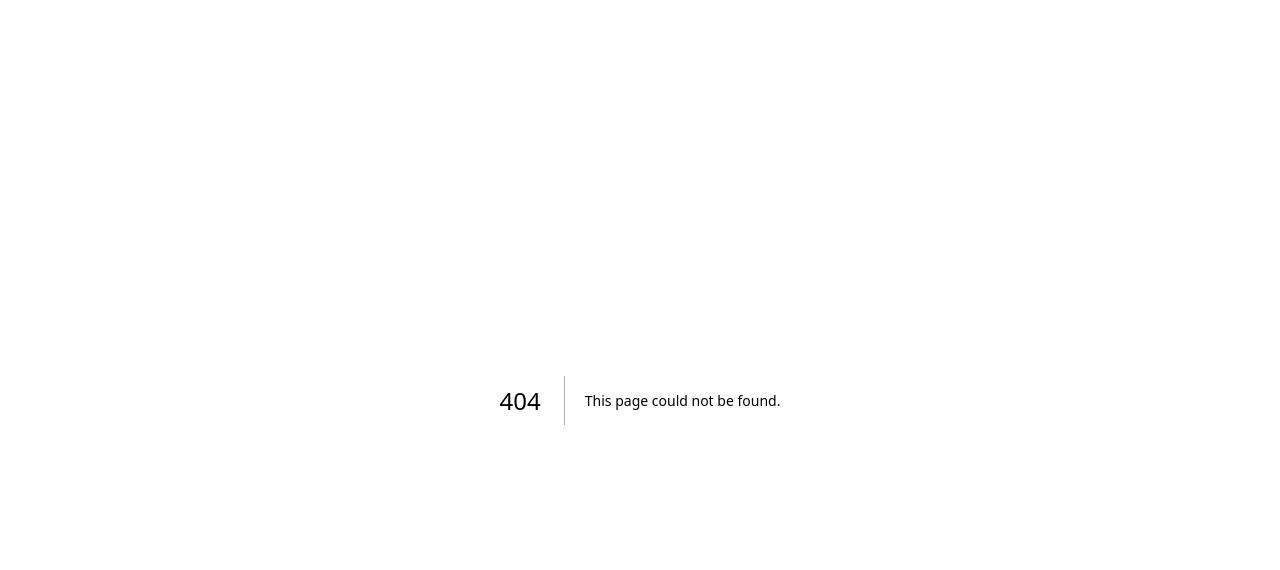
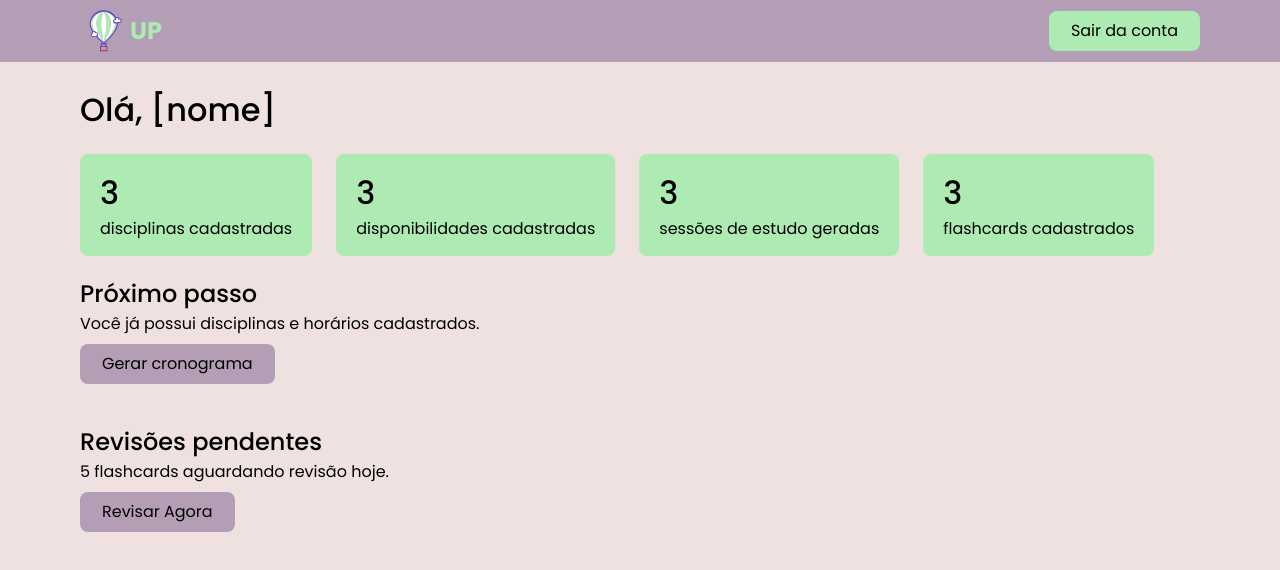
Before and after one commit to souza-luiza/UP, a Next.js app in the folder up-front/: page /perfil in a window 1280 px wide. Before the commit this address had no page. Shown: the top 570 px of the page. Built offline with nearby package versions, Linux system fonts and the light colour scheme.

Commit message:
Página de perfil (ou dashboard) do usuário
Estática por enquanto.

```diff
--- /dev/null
+++ b/up-front/src/app/perfil/page.tsx
@@ -0,0 +1,56 @@
+import Button from "../components/Button";
+import CardInfos from "../components/CardInfos";
+import Logo from "../components/Logo";
+
+export default function Perfil() {
+    return(
+        <div className="flex min-h-screen flex-col">
+            <header className="flex w-full bg-primary py-1.5 px-1 md:px-20 justify-between items-center">
+
+                <Logo primaryColor={false}/>
+
+                <nav className="flex gap-4 items-center">
+                    <Button variant="secondary">
+                    Sair da conta
+                    </Button>
+                </nav>
+
+            </header>
+
+            <main className="flex flex-col p-6 gap-5 md:px-20">
+                <h2 className="text-h2 text-black font-semibold">Olá, [nome]</h2>
+                <div className="flex items-stretch gap-6 flex-col md:flex-row self-stretch">
+                    <CardInfos variant="disciplinas"/>
+                    <CardInfos variant="disponibilidades"/>
+                    <CardInfos variant="sessões"/>
+                    <CardInfos variant="flashcards"/>
+                </div>
+
+                <div className="flex items-stretch gap-10 flex-col self-stretch">
+                    <div>
+                        <h3 className="text-h3 text-black font-semibold">Próximo passo</h3>
+                        <div>
+                            <p className="text-p text-black font-regular pb-2">Você já possui disciplinas e horários cadastrados.</p>
+                            <Button>
+                                Gerar cronograma
+                            </Button>
+                        </div>
+                    </div>
+
+                    <div>
+                        <h3 className="text-h3 text-black font-semibold">Revisões pendentes</h3>
+                        <div>
+                            <p className="text-p text-black font-regular pb-2">5 flashcards aguardando revisão hoje.</p>
+                            <Button>
+                                Revisar Agora
+                            </Button>
+                        </div>
+                    </div>
+                </div>
+
+
+            </main>
+
+        </div>
+    )
+}
```
